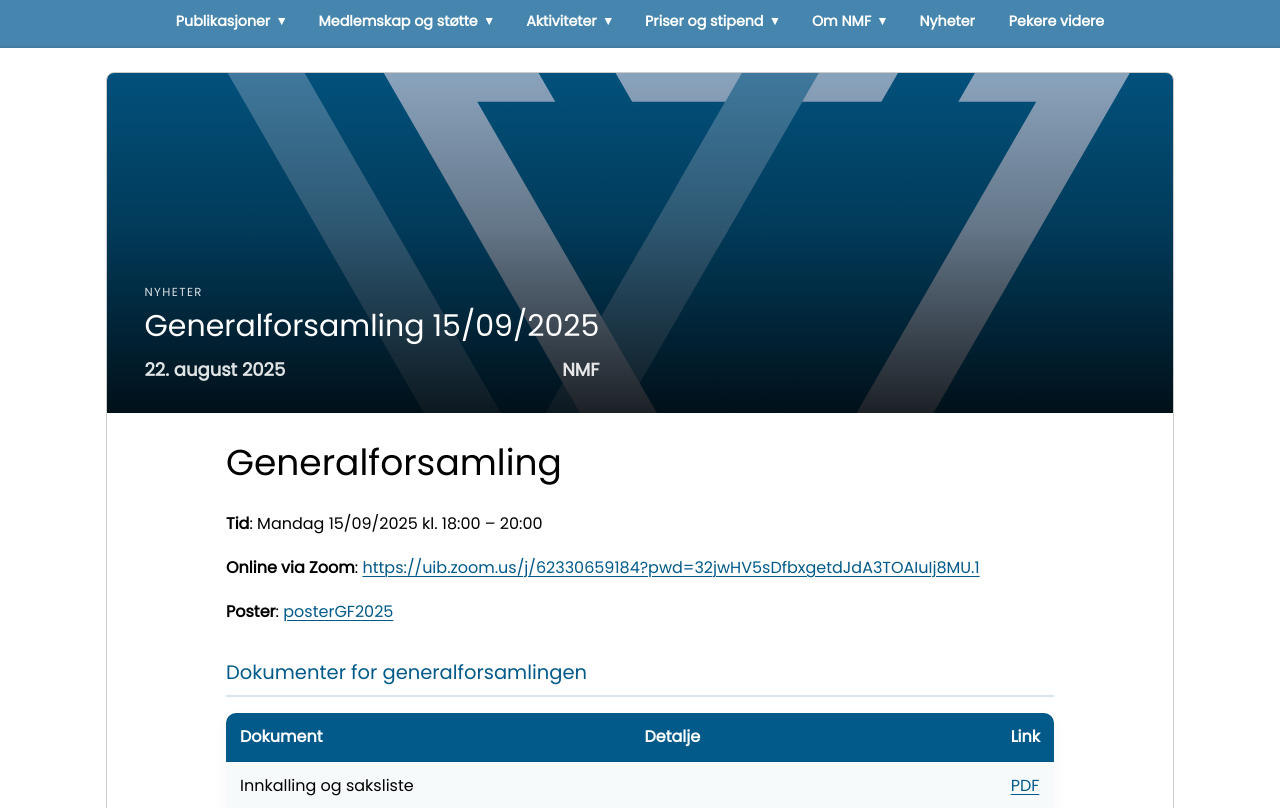
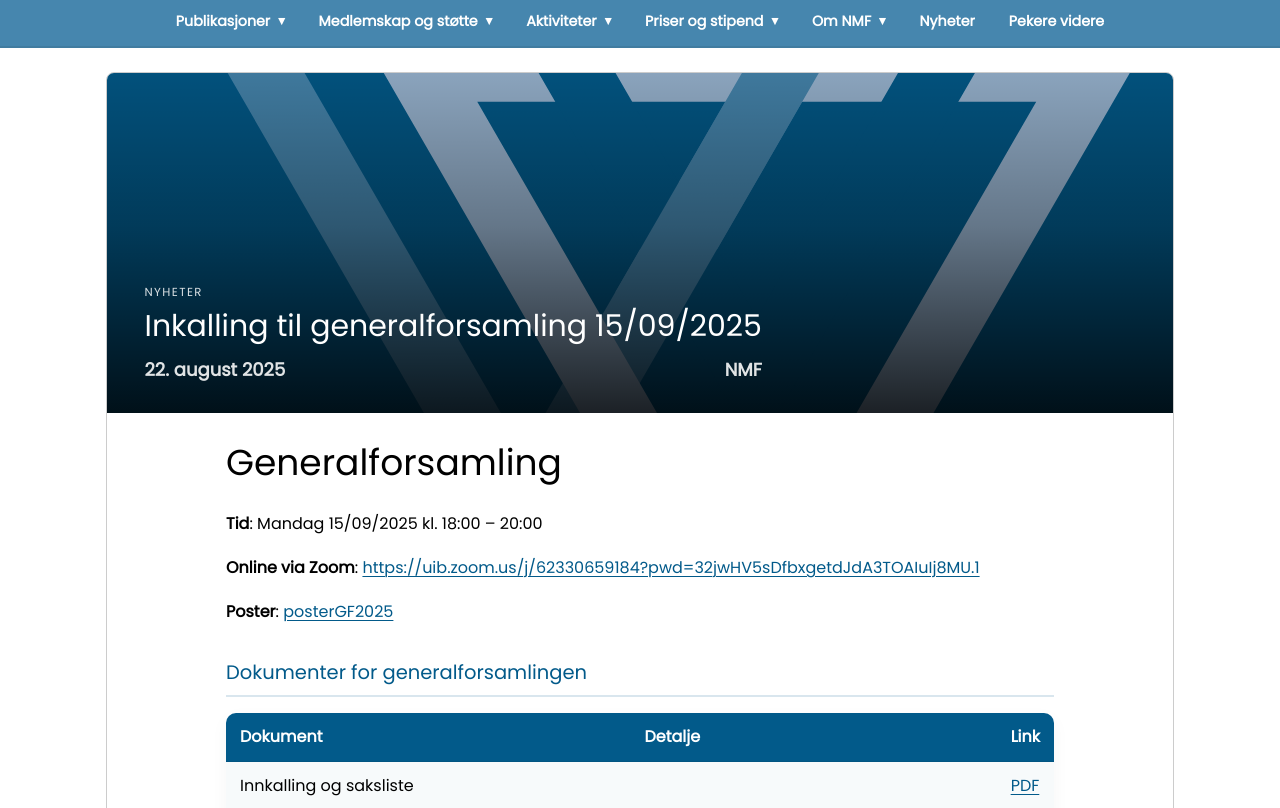
Before and after one commit to ballerin/nmf-website, a Jekyll site: the page built from _posts/nyheter/2025-08-22-generalforsamling-15-09-2025.md, in a window 1280 px wide and 900 px high, cut to the strip 92-900 px from the top of the window. Built offline with Jekyll 4.4.1, drawn with Linux system fonts in a browser that asks for light colours.

Commit message:
Typos corrected in GF2025 nyhet

```diff
--- a/_posts/nyheter/2025-08-22-generalforsamling-15-09-2025.md
+++ b/_posts/nyheter/2025-08-22-generalforsamling-15-09-2025.md
@@ -1,11 +1,11 @@
 ---
 layout: nyheter_template
-title: "Generalforsamling 15/09/2025"
+title: "Inkalling til generalforsamling 15/09/2025"
 date: 2025-08-22 09:00:00 +0200
 categories: [news]
 author: NMF
 image: "/assets/images/nmf-bare-logo.svg"
-background_color: white
+image-background: "white"
 ---
 
 # Generalforsamling
```
Also changed, not shown: _pages/generalforsamling_referater/2025.md (+1 -1 lines).
